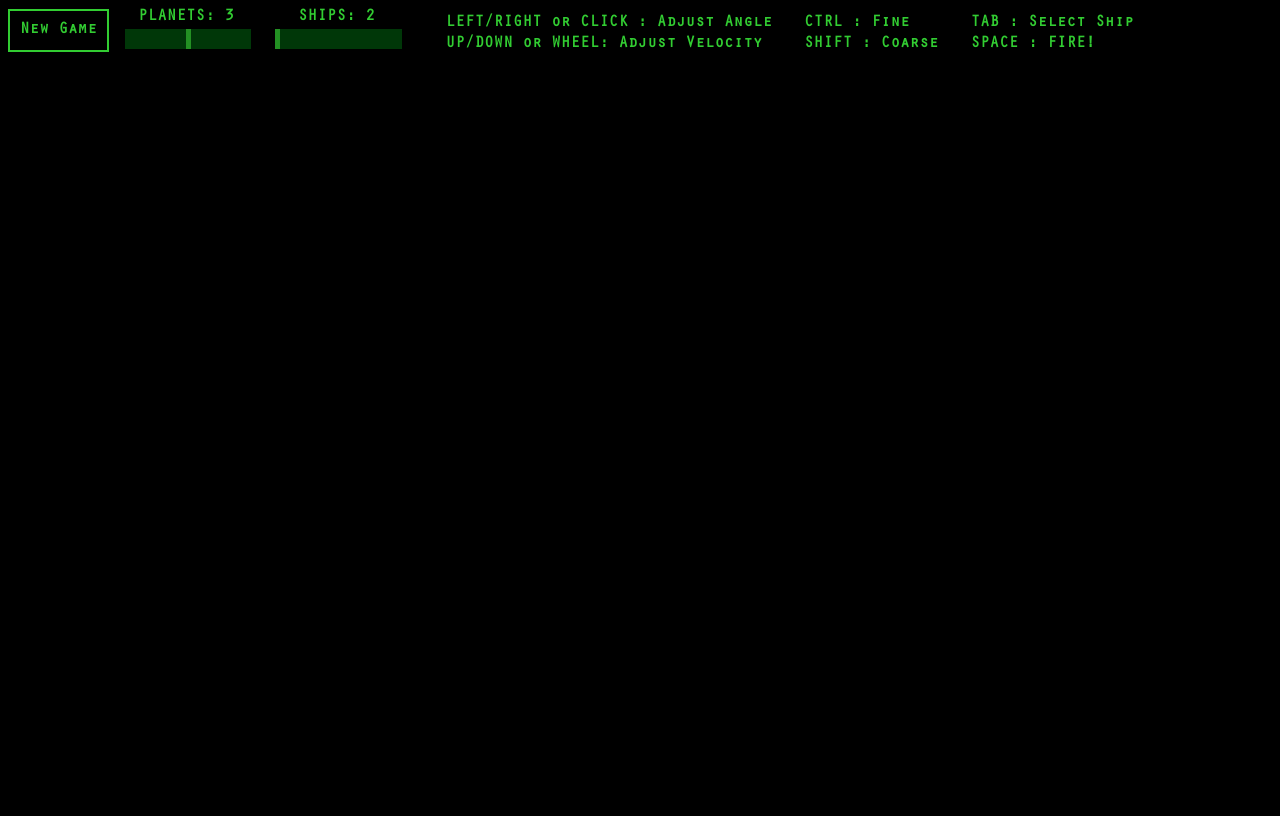
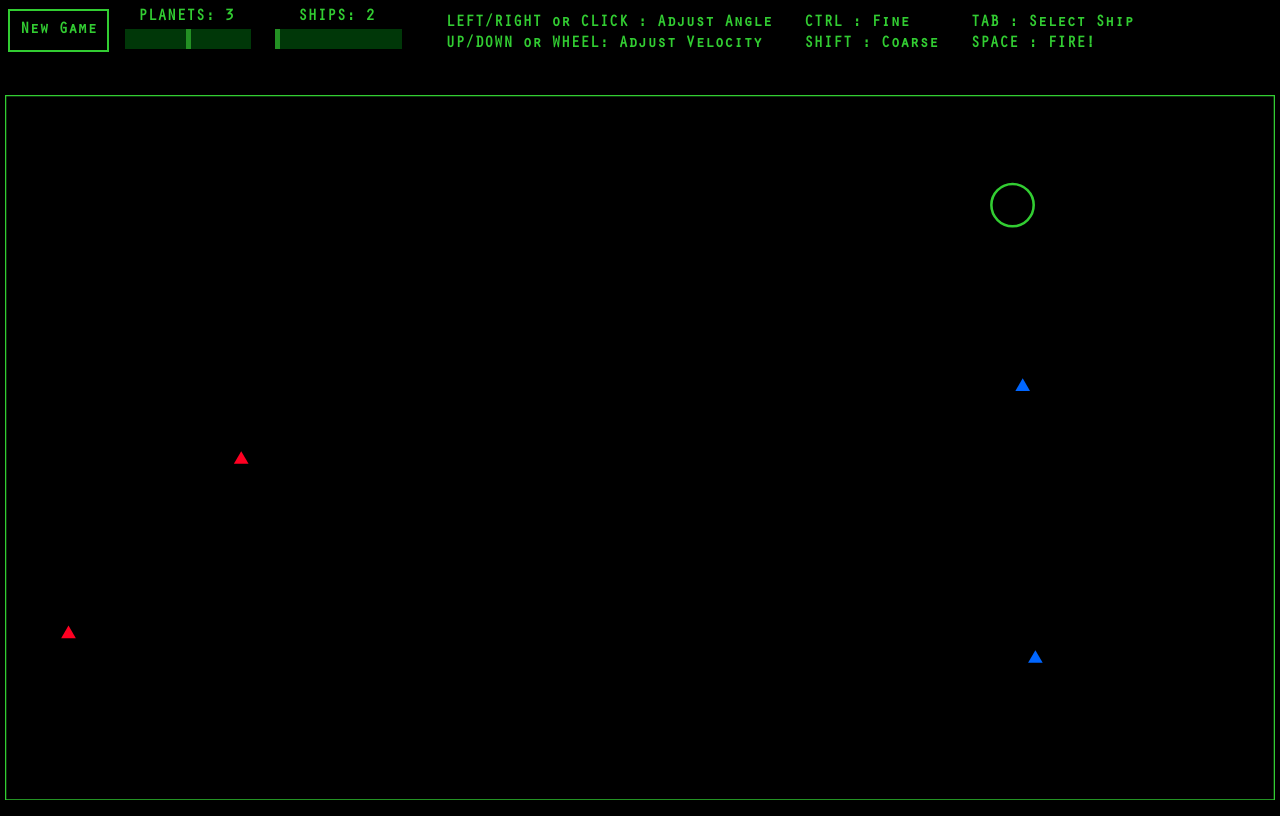
Before and after one commit to pietro-mesch/TriqShotOnline, a plain HTML site: page index.html in a window 1280 px wide. Drawn offline with Linux system fonts and the light colour scheme; files whose address does not match are found by name.

Commit message:
auto newgame hidefci on newgame

```diff
--- a/game.js
+++ b/game.js
@@ -9,7 +9,13 @@ function Phys() {
     return { G: 100 }
 }
 
+function initPage() {
+    resizeComponents();
+    newGame();
+}
+
 function newGame() {
+    GameView.hideFCI();
     currentGame = new Game(NUM_PLAYERS, NUM_SHIPS);
     GameView.redraw();
     currentGame.deployShips();
--- a/index.html
+++ b/index.html
@@ -8,7 +8,7 @@
     <link rel="stylesheet" href="style.css" />
 </head>
 
-<body onload="resizeComponents()" onresize="resizeComponents()">
+<body onload="initPage()" onresize="resizeComponents()">
     <div class="tq_toolbar">
         <button class="tq_button" onclick="newGame()"> New Game </button>
         <div class="tq_slidercontainer">
```
